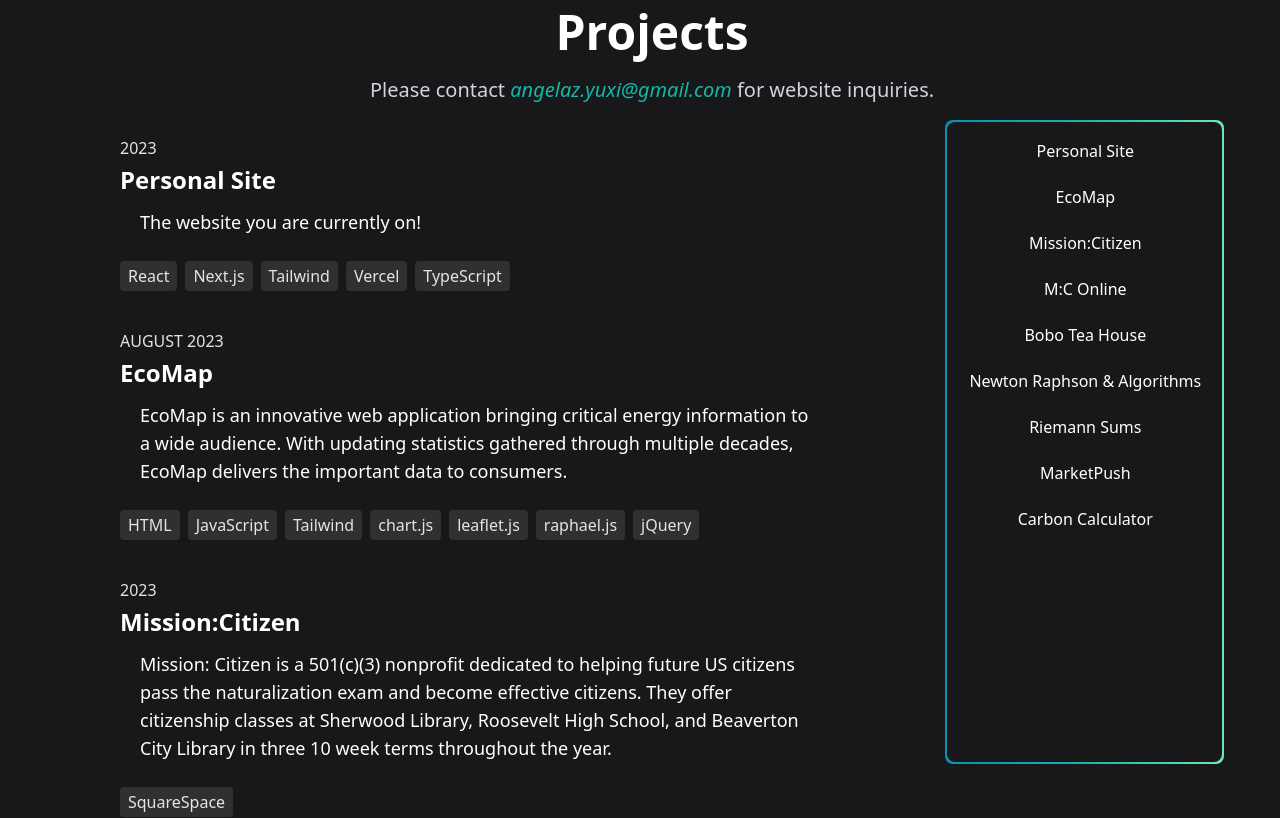
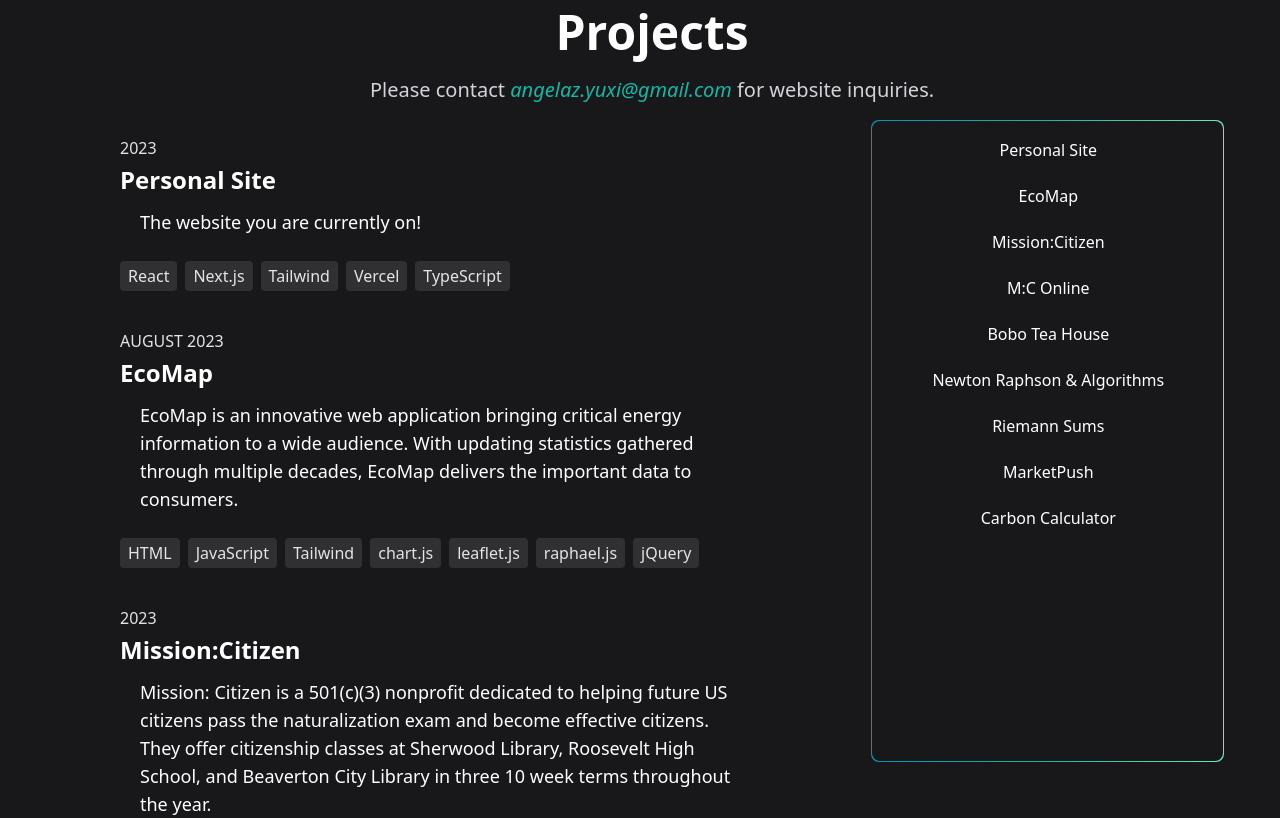
Before and after one commit to ayxz0/angelazhang, a Next.js app: page / in a window 1280 px wide. Shown: the part 1660-2478 px from the top of the page. Built offline with nearby package versions, Linux system fonts and the light colour scheme.

Commit message:
prj page responsive

```diff
--- a/src/components/Projects.tsx
+++ b/src/components/Projects.tsx
@@ -37,8 +37,8 @@ export const Projects = () => {
     };
 
     return (
-        <div className="flex w-full">
-            <div className="w-2/3 me-7 sm:w-full">
+        <div className="w-full lg:flex">
+            <div className="lg:w-2/3">
                 {projs.map((project: IProject, index: number) =>
                     <div key={`project_${project.title}`}
                         className={`section ${project.link? "hover:bg-zinc-800 hover:cursor-pointer": ""} rounded-lg`}
@@ -58,8 +58,9 @@ export const Projects = () => {
                     </div>
                 )}
             </div>
-            <div className="lg:visible invisible w-1/3 p-[1px] rounded-lg bg-gradient-to-r from-cyan-600 via-teal-500 to-emerald-300 flex justify-center h-fit sticky top-[15vh]">
-                <div className="overflow-scroll p-1 m-[1px] w-full h-full rounded-lg bg-zinc-900" style={{height: "80vh"}}>
+            <div className="invisible lg:visible lg:w-1/3 ps-7">
+                <div className="rounded-lg bg-gradient-to-r from-cyan-600 via-teal-500 to-emerald-300 flex justify-center h-fit sticky top-[15vh]">
+                    <div className="overflow-y-scroll p-1 m-[1px] w-full h-full rounded-lg bg-zinc-900" style={{height: "80vh"}}>
                     {projs.map((project: IProject, index: number) =>
                         <div key={`prjList_${project.title}`}
                             className="flex justify-center m-1"
@@ -78,5 +79,6 @@ export const Projects = () => {
                     </div>
                 </div>
             </div>
+        </div>
     );
 };
```
Lines whose indentation alone changed are shown as unchanged.
